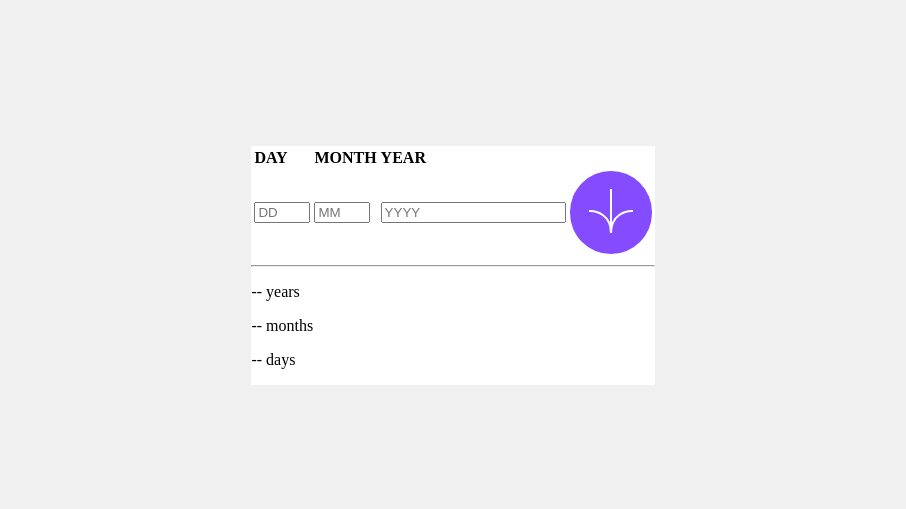
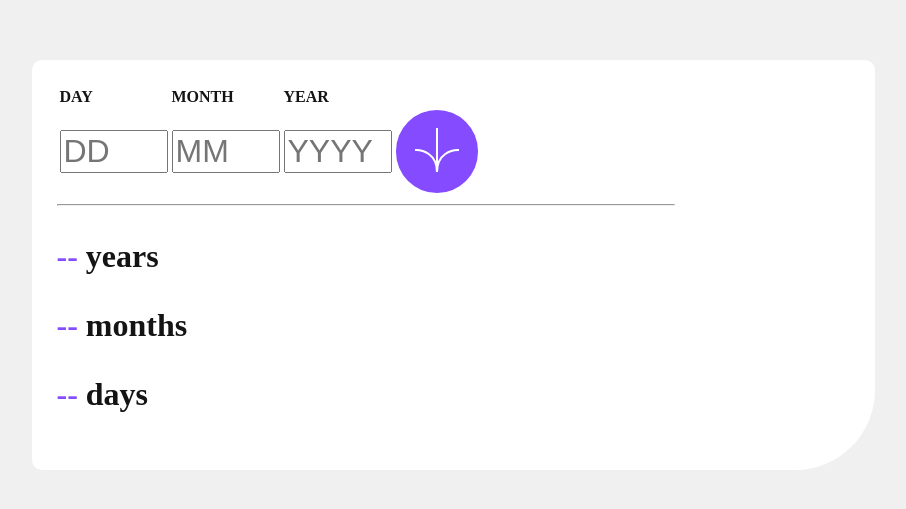
Before and after one commit to batskywalker/age-calculator-frontend-mentor, a plain HTML site: page index.html in a window 1280 px wide. Shown: the part 143-652 px from the top of the page, without its empty margins (187-1093 px from the left). Drawn offline with Linux system fonts and the light colour scheme.

Commit message:
some more styling

```diff
--- a/index.html
+++ b/index.html
@@ -16,12 +16,12 @@
         <div id="input">
           <form id="date">
             <table>
-              <tr>
+              <tr id="input-labels">
                 <th><label for="day">DAY</label></th>
                 <th><label for="month">MONTH</label></th>
                 <th><label for="year">YEAR</label></th>
               </tr>
-              <tr>
+              <tr id="input-boxes">
                 <td><input type="number" id="input-day" name="day" min="1" max="31" placeholder="DD" required></td>
                 <td><input type="number" id="input-month" name="month" min="1" max="12" placeholder="MM" required></td>
                 <td><input type="number" id="input-year" name="year" placeholder="YYYY" required></td>
--- a/styles.css
+++ b/styles.css
@@ -5,6 +5,7 @@ table {
 html, body {
     height: 100%;
     background-color: hsl(0, 0%, 94%);
+    color: hsl(0, 0%, 8%);
 }
 
 #contain-the-container {
@@ -17,6 +18,11 @@ html, body {
 
 #contained-container {
     background-color: hsl(0, 0%, 100%);
+    border-radius: 10px;
+    border-bottom-right-radius: 80px;
+    padding: 25px;
+    padding-right: 200px;
+    width: 618px;
 }
 
 #container {
@@ -27,9 +33,24 @@ html, body {
     flex-grow: 1;
 }
 
+#input-boxes input {
+    font-size: 32px;
+    width: 100px;
+
+}
+
 #submit {
     border: none;
     background-color: hsl(259, 100%, 65%);
     border-radius: 50px;
     padding: 18px;
 }
+
+#output {
+    font-size: 32px;
+    font-weight: 800;
+}
+
+.time-display {
+    color: hsl(259, 100%, 65%);
+}
```
